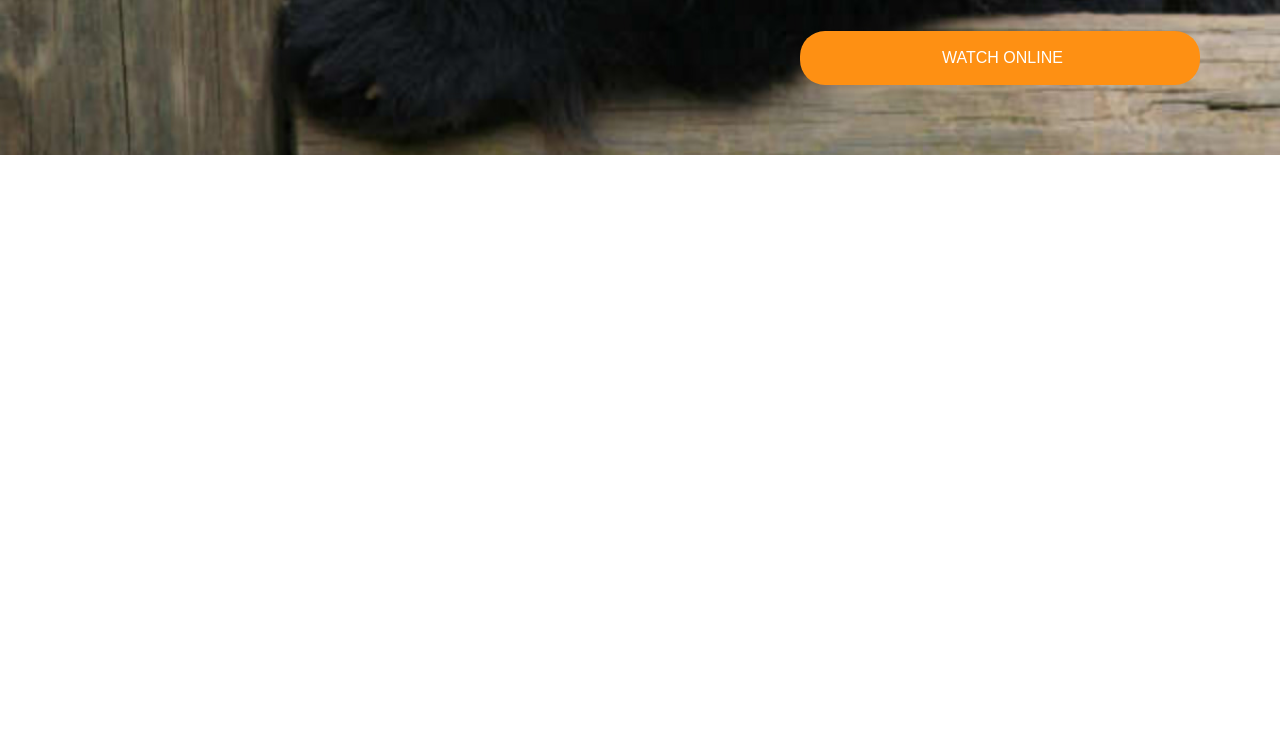
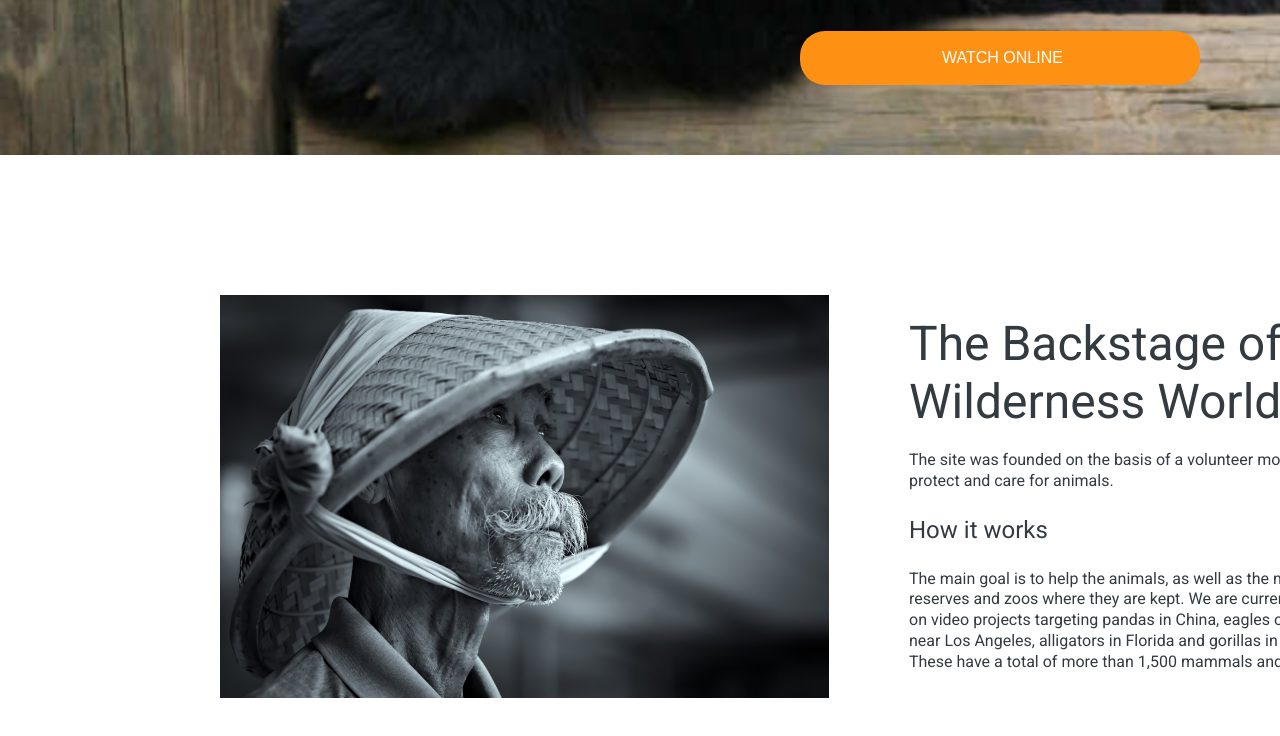
Before and after one commit to ykalenik/online-zoo, a plain HTML site: page pages/main/index.html in a window 1280 px wide. Shown: the part 498-1234 px from the top of the page. Before the commit the page ends 800 px from the top, so only its background shows below. Drawn offline with Linux system fonts and the light colour scheme.

Commit message:
feat: add backstage section

```diff
--- a/pages/main/index.html
+++ b/pages/main/index.html
@@ -26,6 +26,21 @@
                 <button>Watch online</button>
             </div>
         </section>
+        <section class="backstage-section">
+            <img class="backstage-photo" src="../../assets/images/bamboo-cap.png"
+                alt="The Backstage of the Wilderness World">
+            <div class="backstage-text">
+                <h2>The Backstage of the Wilderness World.</h2>
+                <p>The site was founded on the basis of a volunteer movement to protect and care for animals.</p>
+                <h3>How it works</h3>
+                <p>The main goal is to help the animals, as well as the nature reserves and zoos where they are kept. We
+                    are
+                    currently working on video projects targeting pandas in China, eagles on an island near Los Angeles,
+                    alligators in Florida and gorillas in the Congo. These have a total of more than 1,500 mammals and
+                    reptiles.</p>
+            </div>
+            <img class="backstage-flower-photo" src="../../assets/images/flower_foto1.png" alt="Flowers">
+        </section>
     </main>
 </body>
 </html>
--- a/pages/main/style.css
+++ b/pages/main/style.css
@@ -103,3 +103,55 @@ body {
 .watch-animal-call-to-action button:hover {
     background-color: #E47209;
 }
+
+.backstage-section {
+    position: relative;
+    display: grid;
+    grid-template-areas:
+        "backstage-photo backstage-text backstage-flower-photo";
+}
+
+.backstage-photo {
+    grid-area: "backstage-photo";
+    padding-left: 220px;
+    padding-right: 80px;
+}
+
+.backstage-text {
+    grid-area: "backstage-text";
+    padding-right: 20px;
+}
+
+.backstage-text h2 {
+    font-weight: 400;
+    font-size: 48px;
+    line-height: 120%;
+    color: #333B41;
+    margin: 20px 0;
+}
+
+.backstage-text p {
+    font-weight: 400;
+    font-size: 16px;
+    line-height: 130%;
+    color: #333B41;
+}
+
+.backstage-text h3 {
+    font-weight: 400;
+    font-size: 24px;
+    line-height: 120%;
+    color: #333B41;
+
+}
+
+.backstage-photo,
+.backstage-text {
+    padding-top: 140px;
+    padding-bottom: 180px;
+}
+
+.backstage-flower-photo {
+    grid-area: "backstage-flower-photo";
+    padding-top: 10px;
+}
```
